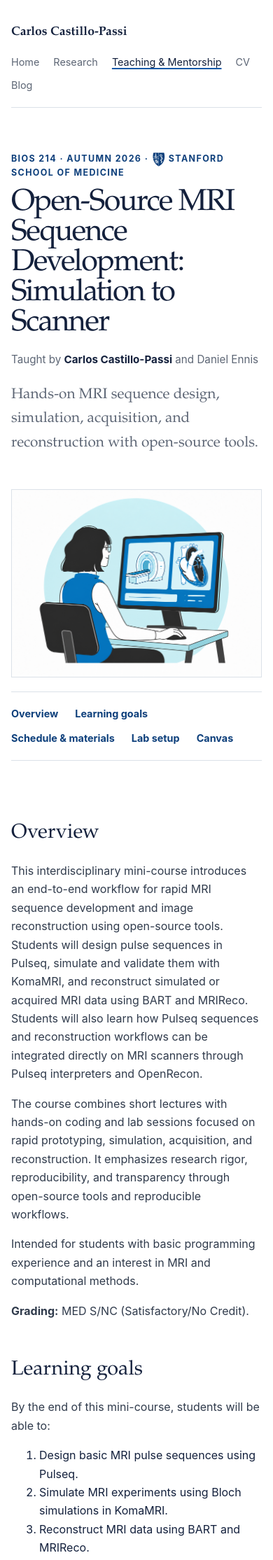
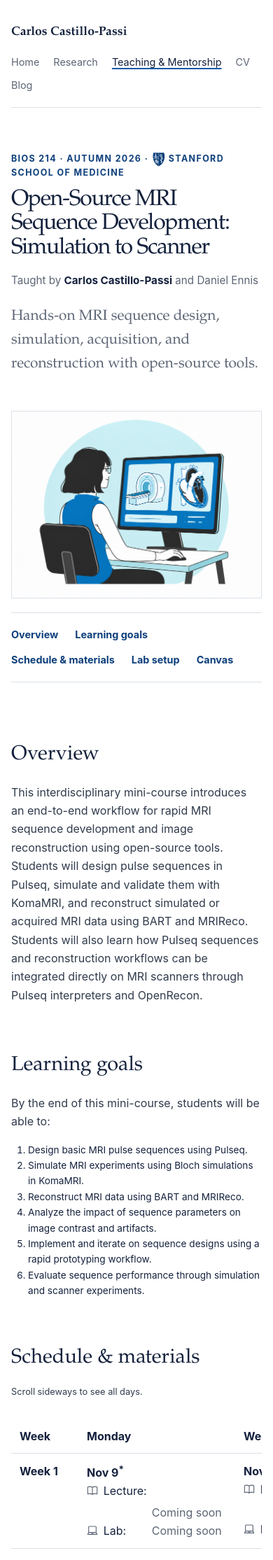
Before and after one commit to cncastillo/cncastillo.github.io, a Jekyll site: the page built from teaching/bios-214/index.md, in a window 390 px wide. Shown: the top 2229 px of the page at 70% size. Built offline with Jekyll 4.4.1, drawn with Linux system fonts in a browser that asks for light colours; some of the changed text lies outside the part shown.

Commit message:
Refine course landing, overview, and responsive schedule

```diff
--- a/_layouts/course.html
+++ b/_layouts/course.html
@@ -31,3 +31,4 @@ layout: default
     <aside class="course-program" role="note" aria-label="Course affiliation">{{ page.program | markdownify }}</aside>
   {% endif %}
 </article>
+<script src="{{ '/assets/js/course-start.js' | relative_url }}" defer></script>
--- a/_layouts/home.html
+++ b/_layouts/home.html
@@ -88,7 +88,7 @@ layout: default
   </div>
   <div>
     {% include awarded-items.html %}
-    <p class="awards-showcase-footer"><a href="{{ '/publications/#awards' | relative_url }}">Awards and full publication record →</a></p>
+    <p class="awards-showcase-footer"><a href="{{ '/publications/#awards' | relative_url }}">Awards and publication record →</a></p>
   </div>
 </section>
 
--- a/assets/css/site.css
+++ b/assets/css/site.css
@@ -679,7 +679,12 @@ main { min-height: 70vh; }
 
 .course-program p { margin: 0; }
 
-.course-header { padding-bottom: 1.25rem; }
+.course-header { padding-bottom: 1.25rem; scroll-margin-top: 1.5rem; }
+
+.course-header h1 {
+  font-size: clamp(2rem, 4vw, 3.25rem);
+  line-height: 1.08;
+}
 
 .course-header-with-image {
   display: grid;
@@ -717,8 +722,24 @@ main { min-height: 70vh; }
 }
 
 .course-content { padding-top: 0.5rem; }
+.course-page .course-content { max-width: none; }
 
 .course-content h2 { scroll-margin-top: 1rem; }
+
+.course-intro-grid {
+  display: grid;
+  grid-template-columns: repeat(2, minmax(0, 1fr));
+  column-gap: 3rem;
+}
+
+.course-intro-grid [aria-labelledby="learning-goals"] ol {
+  padding-inline-start: 1.5rem;
+  font-size: 0.85rem;
+}
+
+.course-schedule-scroll { max-width: 100%; overflow-x: auto; }
+.course-schedule-scroll table { min-width: 48rem; }
+.course-schedule-hint { display: none; }
 
 .course-content table {
   width: 100%;
@@ -736,6 +757,13 @@ main { min-height: 70vh; }
   overflow-wrap: anywhere;
 }
 
+.course-content th:not(:first-child),
+.course-content td:not(:first-child) {
+  padding-inline: clamp(0.75rem, 5vw, 4rem);
+}
+
+.course-content th:first-child { width: clamp(6rem, 8vw, 7rem); }
+
 .course-content .course-break { text-align: center; }
 
 .course-day-header,
@@ -746,6 +774,8 @@ main { min-height: 70vh; }
   flex-wrap: wrap;
   gap: 0.25rem 0.5rem;
 }
+
+.course-session { padding-inline-end: clamp(0.45rem, 0.8vw, 0.7rem); }
 
 .course-session > a {
   margin-left: auto;
@@ -866,12 +896,18 @@ main { min-height: 70vh; }
   .highlight-media { width: min(100%, 24rem); }
 
   .course-card-with-image,
-  .course-header-with-image {
+  .course-header-with-image,
+  .course-intro-grid {
     grid-template-columns: 1fr;
   }
 
   .course-card-media,
   .course-header-image { width: min(100%, 24rem); }
+
+  .course-content th:not(:first-child),
+  .course-content td:not(:first-child) { padding-inline: 0.75rem; }
+
+  .course-schedule-hint { display: block; font-size: 0.8rem; }
 
   .site-footer { flex-direction: column; }
 }
--- /dev/null
+++ b/assets/js/course-start.js
@@ -0,0 +1,7 @@
+window.addEventListener('pageshow', event => {
+  // Leave section links and restored reading positions to the browser.
+  if (event.persisted || location.hash || window.scrollY > 0 ||
+      performance.getEntriesByType('navigation')[0]?.type === 'back_forward') return;
+
+  document.querySelector('.course-header').scrollIntoView({behavior: 'instant', block: 'start'});
+}, {once: true});
--- a/teaching/bios-214/index.md
+++ b/teaching/bios-214/index.md
@@ -27,15 +27,15 @@ sections:
     href: "#canvas"
 ---
 
+<div class="course-intro-grid" markdown="1">
+<section aria-labelledby="overview" markdown="1">
+
 ## Overview
 
 This interdisciplinary mini-course introduces an end-to-end workflow for rapid MRI sequence development and image reconstruction using open-source tools. Students will design pulse sequences in Pulseq, simulate and validate them with KomaMRI, and reconstruct simulated or acquired MRI data using BART and MRIReco. Students will also learn how Pulseq sequences and reconstruction workflows can be integrated directly on MRI scanners through Pulseq interpreters and OpenRecon.
 
-The course combines short lectures with hands-on coding and lab sessions focused on rapid prototyping, simulation, acquisition, and reconstruction. It emphasizes research rigor, reproducibility, and transparency through open-source tools and reproducible workflows.
-
-Intended for students with basic programming experience and an interest in MRI and computational methods.
-
-**Grading:** MED S/NC (Satisfactory/No Credit).
+</section>
+<section aria-labelledby="learning-goals" markdown="1">
 
 ## Learning goals
 
@@ -48,7 +48,13 @@ By the end of this mini-course, students will be able to:
 5. Implement and iterate on sequence designs using a rapid prototyping workflow.
 6. Evaluate sequence performance through simulation and scanner experiments.
 
+</section>
+</div>
+
 ## Schedule & materials {#schedule}
+
+<p class="course-schedule-hint">Scroll sideways to see all days.</p>
+<div class="course-schedule-scroll" role="region" aria-labelledby="schedule" tabindex="0" markdown="1">
 
 <table>
   <thead>
@@ -80,6 +86,8 @@ By the end of this mini-course, students will be able to:
   </tbody>
 </table>
 
+</div>
+
 **Classroom:** ![][room-icon]{: .course-icon} [CCSR4107][ccsr4107]. \*November 9 and 13: ![][room-icon]{: .course-icon} [M218/218A][m218].
 
 ![][lecture-icon]{: .course-icon} **Lecture:** 9:30–10:20 a.m.<br>
```
Also changed, not shown: scripts/test-teaching.mjs (+61 -1 lines).
